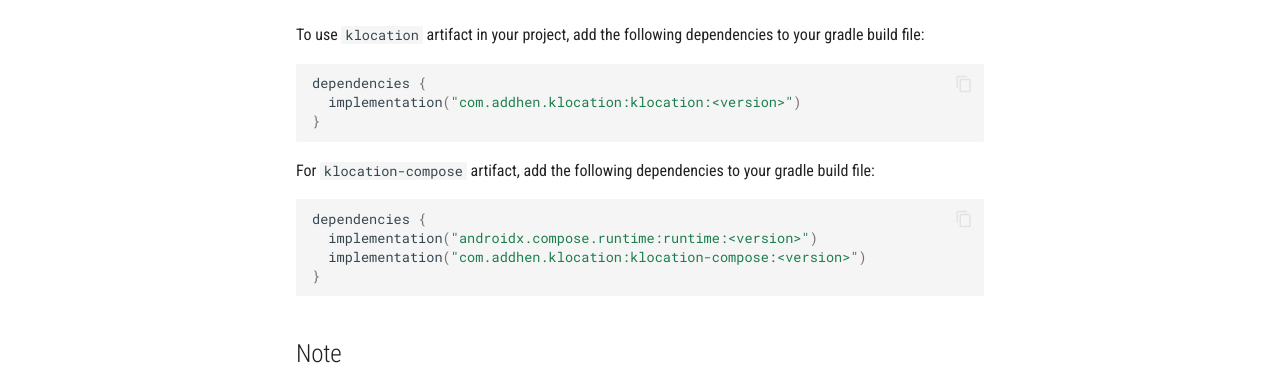
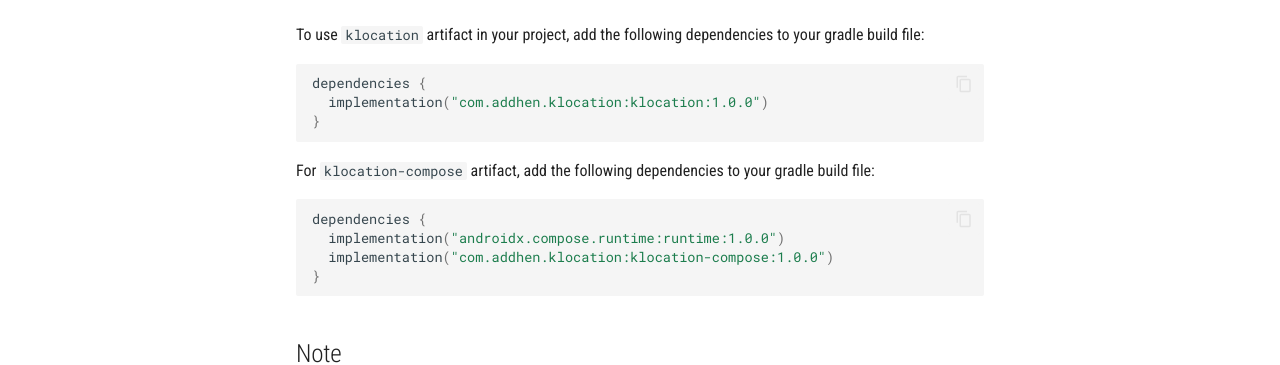
Before and after one commit to addhen/klocation, an MkDocs documentation site: the page built from docs/setup.md, in a window 1280 px wide. Shown: the part 351-716 px from the top of the page. Built offline with MkDocs 1.6.1 and Material for MkDocs 9.7.7, drawn with Linux system fonts in a browser that asks for light colours; comment, search, counter and statistics services are not loaded.

````diff
--- a/docs/setup.md
+++ b/docs/setup.md
@@ -12,7 +12,7 @@ To use `klocation` artifact in your project, add the following dependencies to y
 
 ```kotlin
 dependencies {
-  implementation("com.addhen.klocation:klocation:<version>")
+  implementation("com.addhen.klocation:klocation:1.0.0")
 }
 ```
 
@@ -20,8 +20,8 @@ For `klocation-compose` artifact, add the following dependencies to your gradle
 
 ```kotlin
 dependencies {
-  implementation("androidx.compose.runtime:runtime:<version>")
-  implementation("com.addhen.klocation:klocation-compose:<version>")
+  implementation("androidx.compose.runtime:runtime:1.0.0")
+  implementation("com.addhen.klocation:klocation-compose:1.0.0")
 }
 ```
 ## Note
@@ -40,8 +40,8 @@ repository {
   }
 }
 dependencies {
-  implementation("com.addhen.klocation:klocation:<version>-SNAPSHOT")
-  implementation("com.addhen.klocation:klocation-compose:<version>-SNAPSHOT")
+  implementation("com.addhen.klocation:klocation:1.1.0-SNAPSHOT")
+  implementation("com.addhen.klocation:klocation-compose:1.1.0-SNAPSHOT")
 }
 ```
 
````
Also changed, not shown: CHANGELOG.md (+1 -5 lines).
